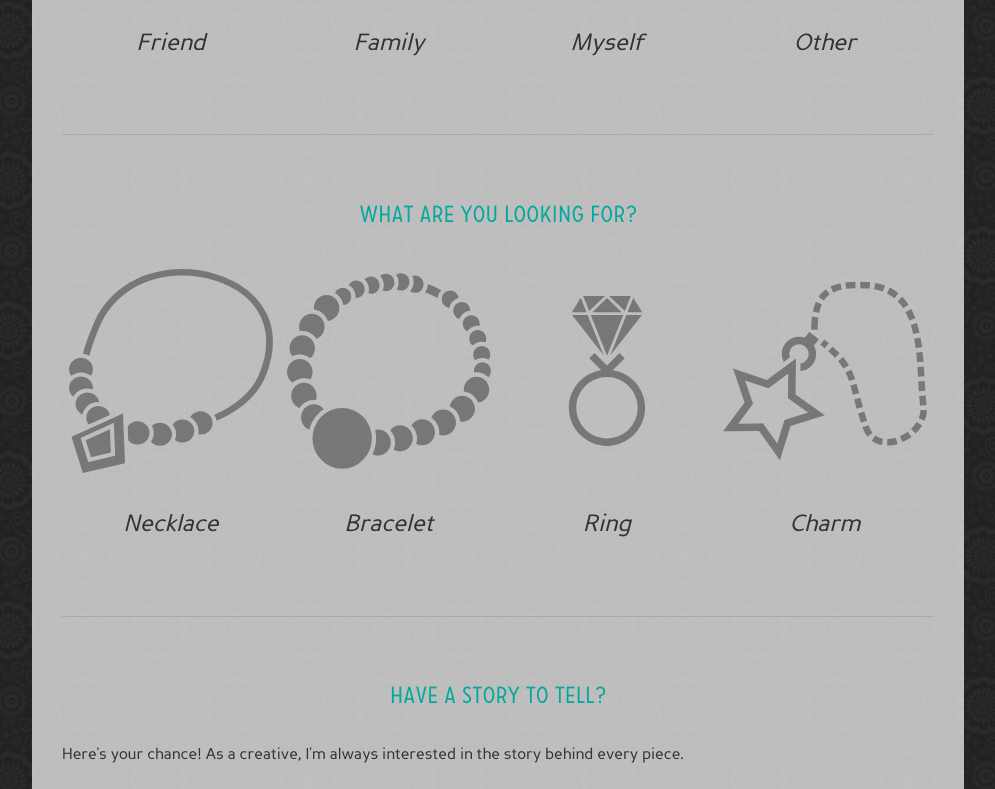
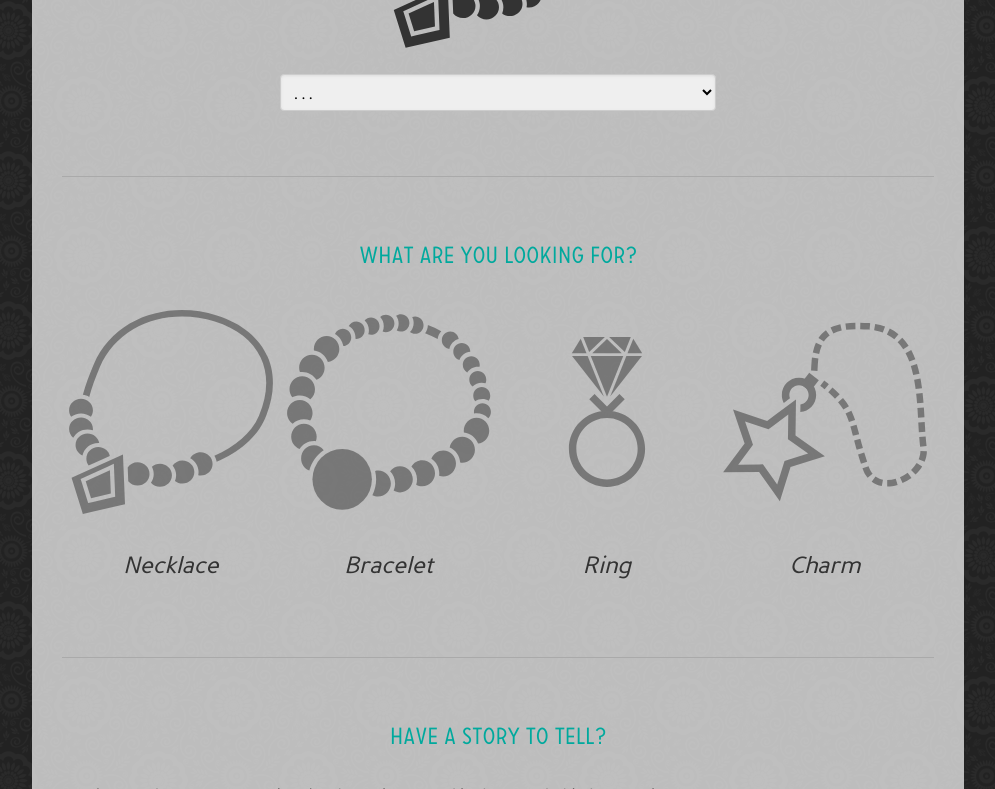
Before and after one commit to maryngo/Jaelle, a PHP site: page /custom-order.html in a window 1280 px wide. Shown: the part 1013-1802 px from the top of the page, without its empty margins (242-1237 px from the left). Run offline with PHP 8.4, Linux system fonts and the light colour scheme.

Commit message:
Modified Customs page & deleted unnecessary files
Changed "Who is it For" section to a dropdown select menu. Deleted stuff
I was doing with the search/cart triangle pointy thingy.

```diff
--- a/Week 9/html5-site/css/searchcart.css
+++ /dev/null
@@ -1,16 +0,0 @@
-.cartBox {
-	font-family: "Perspective Sans", sans-serif;
-	background-color: #fff;
-	border: 1px solid #ccc;
-	font-size: 1em;
-	box-shadow: inset 0 1px 3px #ddd;
-	border-radius: 4px;
-	margin-bottom: 15px;
-	padding: .6em .6em .5em .6em;
-}
-
-
-.triangle {
-    margin: 0px 25px;
-    margin-bottom: -10px;
-}
--- a/Week 9/html5-site/css/stylesheet.css
+++ b/Week 9/html5-site/css/stylesheet.css
@@ -132,13 +132,20 @@ a:hover {
  header img.icon {
     width: 25px;
     margin: 20px 25px;
-    margin-bottom: 0px;
+    margin-bottom: 10px;
  }
 
-/* header img.search, header img.cart {
-    width: 25px;
-    margin: 20px 25px;
- }*/
+/* For the Cart box */
+.cartBox {
+  font-family: "Perspective Sans", sans-serif;
+  background-color: #fff;
+  border: 1px solid #ccc;
+  font-size: 1em;
+  box-shadow: inset 0 1px 3px #ddd;
+  border-radius: 4px;
+  margin-bottom: 15px;
+  padding: .6em .6em .5em .6em;
+}
 
  /* =========================================================
  * Container Right
--- a/Week 9/html5-site/css/stylesheet_custom-order.css
+++ b/Week 9/html5-site/css/stylesheet_custom-order.css
@@ -199,6 +199,16 @@ input[type=radio]:hover + img {
 	opacity: 1;
 }
 
+.forWho {
+	width: 50%;
+	margin: auto;
+}
+
+.present {
+	width: 25%;
+	margin: auto;
+	margin-bottom: 20px;
+}
 
 /*reset CSS*/
 ul,li {
--- a/Week 9/html5-site/custom-order.html
+++ b/Week 9/html5-site/custom-order.html
@@ -9,7 +9,6 @@
 	<link rel="stylesheet" type="text/css" href="css/grid.css" />
 	<link rel="stylesheet" type="text/css" href="css/stylesheet.css" />
 	<link rel="stylesheet" type="text/css" href="css/stylesheet_custom-order.css" />
-	<link rel="stylesheet" type="text/css" href="css/searchcart.css" />
 
 	<!-- javascrip -->
 
@@ -25,9 +24,6 @@
 
 		<img class="icon search-button" src="img/search.png" alt="search" />
 		<img class="icon cart-button" src="img/cart.png" alt="cart" />
-
-		<img class="triangle" src="img/triangle.png" alt="triangle" />
-		<img class="triangle" src="img/triangle.png" alt="triangle" />
 
 		<div class="searchBox">
 			<input type="search" name="s" placeholder="Search">
@@ -95,37 +91,20 @@
 
 			<h2 class="step-title">Who is it for?</h2>
 
-			<div class="three columns">
-				<label class="radio" for="who1">
-					<input id="who1" type="radio" name="who" value="small" />
-					<img src="./img/customs/placeholder-ghost.svg" alt="Friend" />
-				</label>
-					<p class="who">Friend</p>
+			<div class="present">
+				<img src="./img/customs/necklace-icon.svg" class="img-link" alt="" />
 			</div>
 
-			<div class="three columns">
-				<label class="radio" for="who2">
-					<input id="who2" type="radio" name="who" value="big" />
-					<img src="./img/customs/placeholder-bunny.svg" alt="Family" />
-				</label>
-				<p class="who">Family</p>
+			<div class="forWho">
+			<select class="filter" id="forWho">
+				<option value="forwho" class="choose">. . .</option>
+				<option value="friend" class="friend">For my friend</option>
+				<option value="family" class="family">For a family member</option>
+				<option value="myself" class="myself">For myself</option>
+				<option value="other" class="other">Other</option>
+			</select>
 			</div>
 
-			<div class="three columns">
-				<label class="radio" for="who3">
-					<input id="who3" type="radio" name="who" value="big" />
-					<img src="./img/customs/placeholder-reaper.svg" alt="Myself" />
-				</label>
-				<p class="who">Myself</p>
-			</div>
-
-			<div class="three columns">
-				<label class="radio" for="who4">
-					<input id="who4" type="radio" name="who" value="big" />
-					<img src="./img/customs/placeholder-witch.svg" alt="Other" />
-				</label>
-				<p class="who">Other</p>
-			</div>
 		</div>
 
 
```
Also changed, not shown: Week 9/html5-site/img/triangle.png (deleted).
